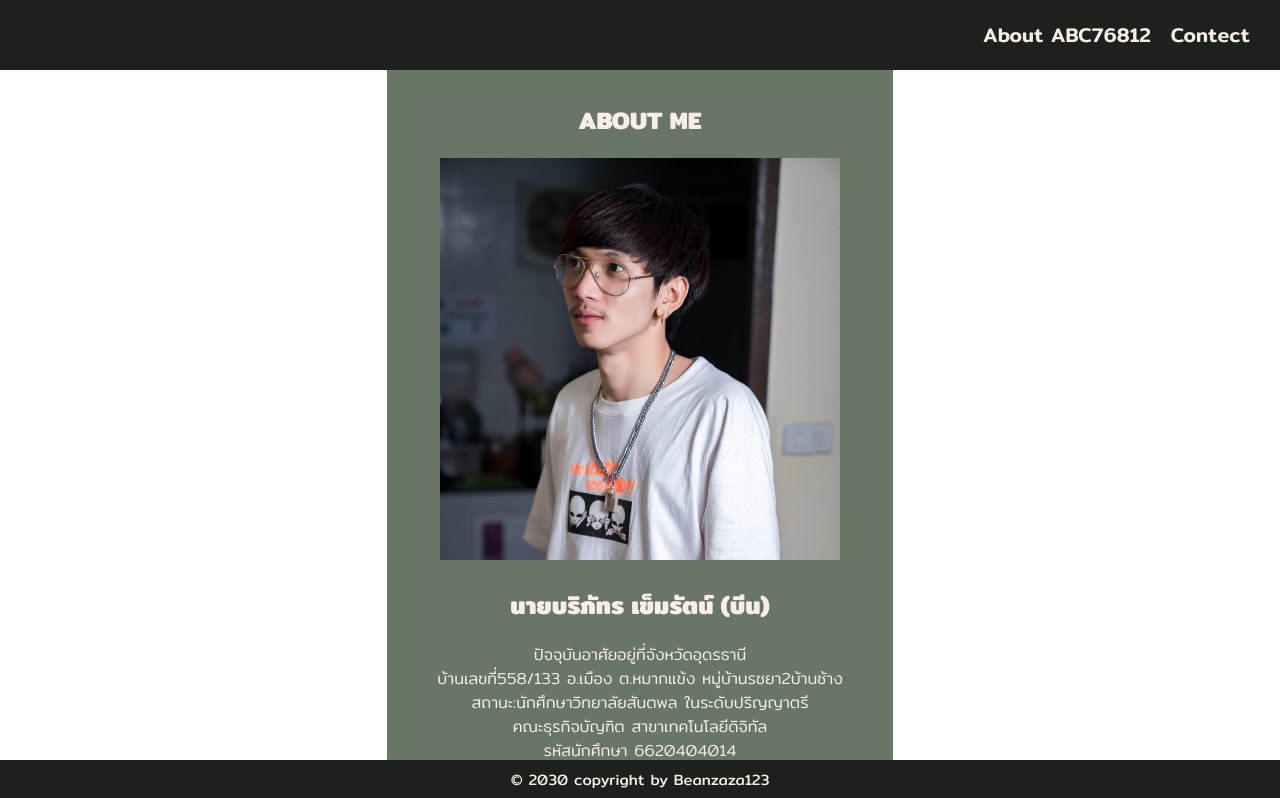
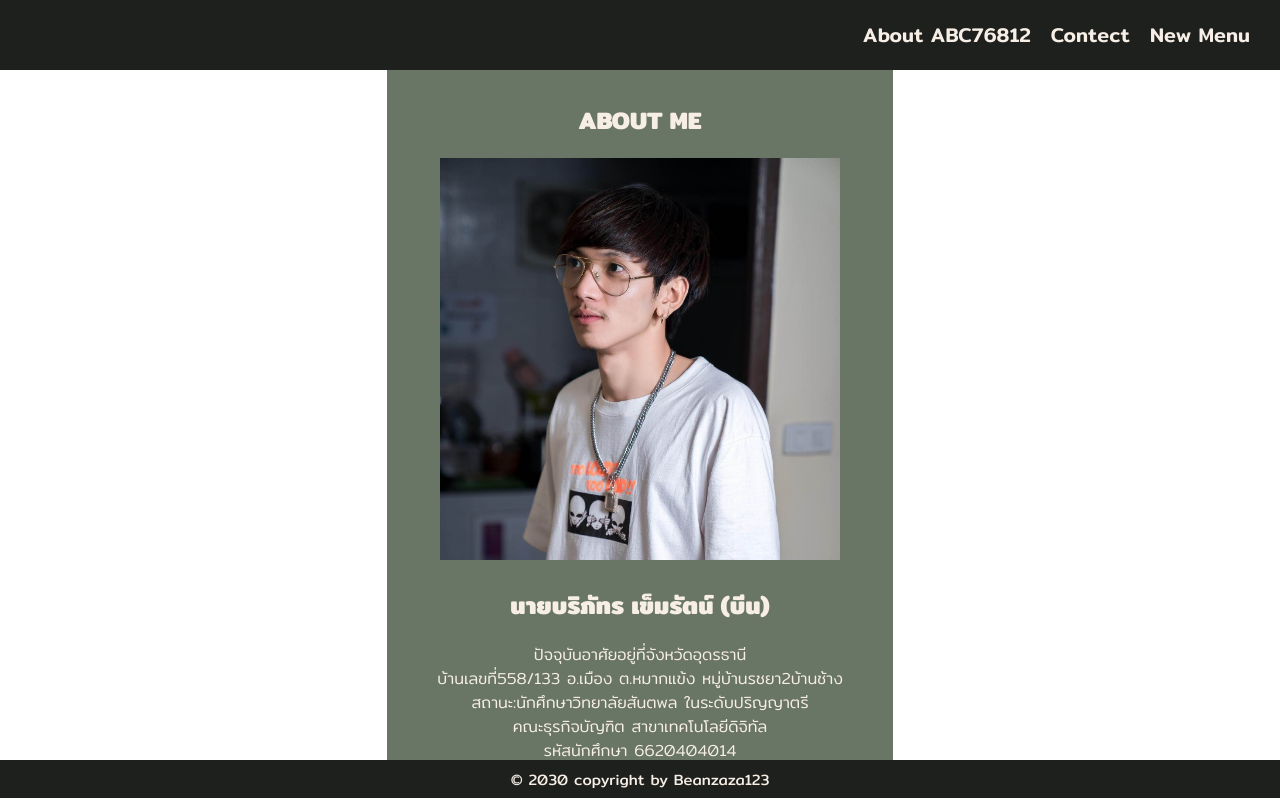
Before and after one commit to Bean41000/profile.github.io, a React (Vite) app: page / in a window 1280 px wide. Shown: the top 798 px of the page. Built offline with nearby package versions, Linux system fonts and the light colour scheme.

Commit message:
add new menu

```diff
--- a/src/App.jsx
+++ b/src/App.jsx
@@ -14,6 +14,7 @@ function App() {
     <nav className='navbar'>
         <a href="#About">About ABC76812</a>
         <a href="#Contect">Contect</a>
+        <a href="#new">New Menu</a>
     </nav>
     </header>
     <section id='About'>
```
